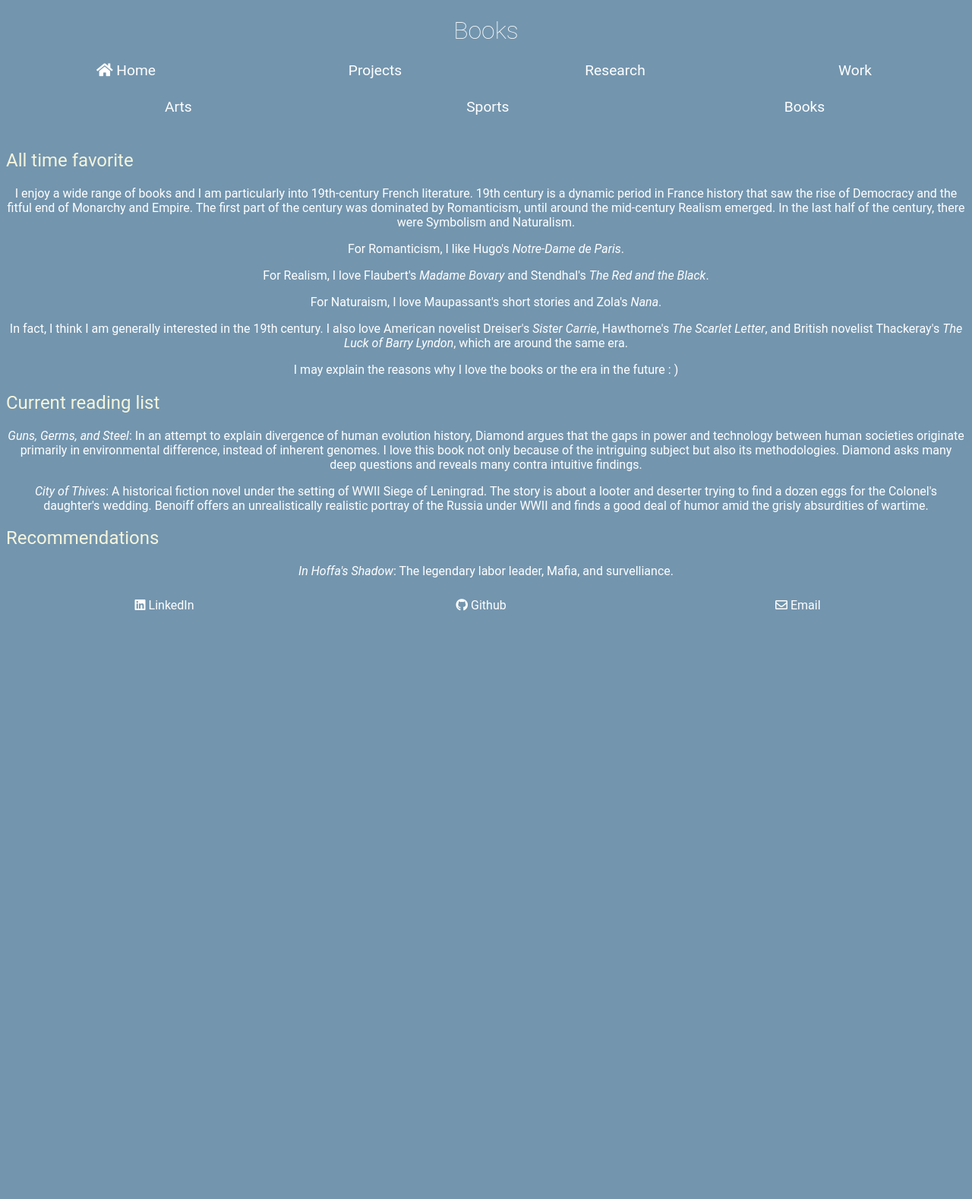
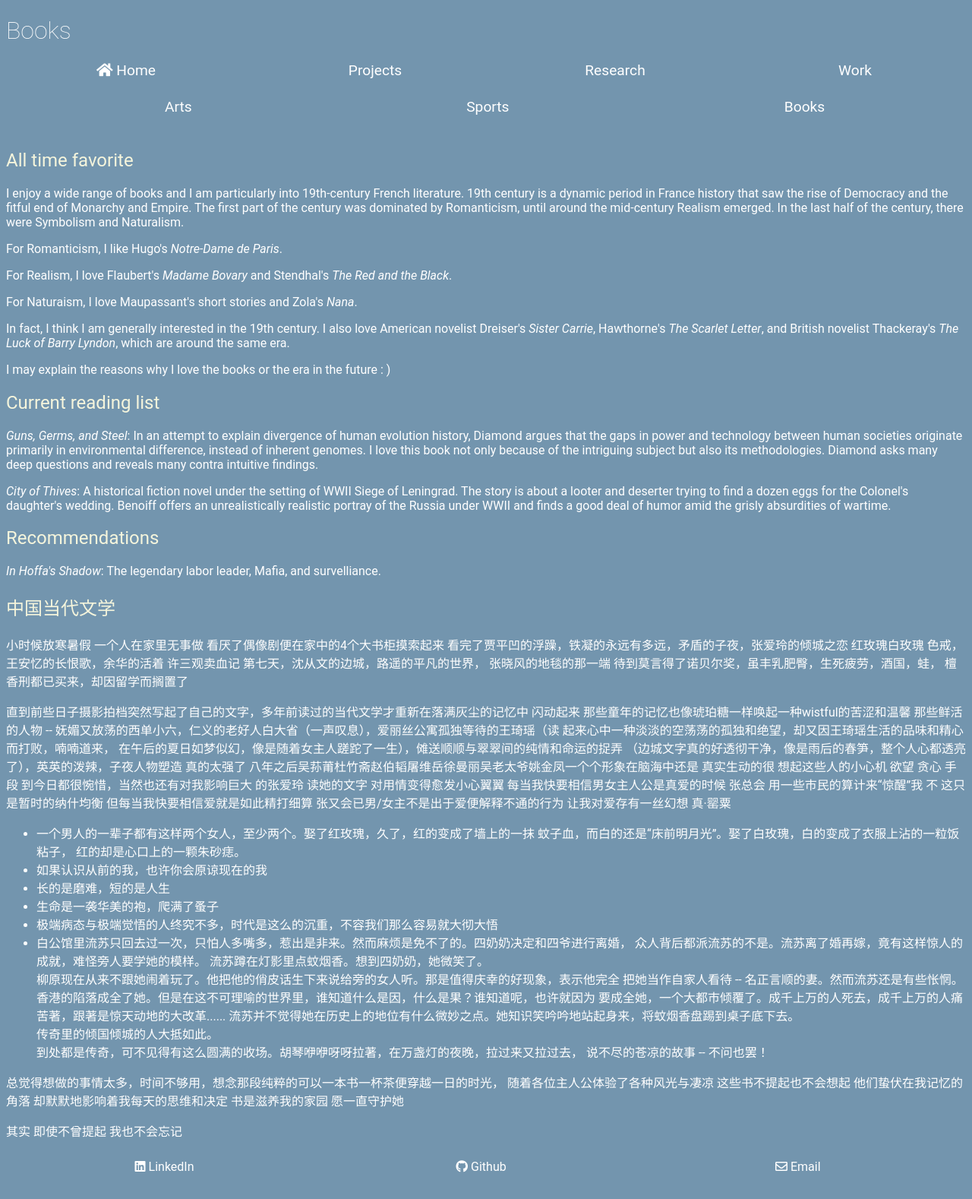
Before and after one commit to joyhuan/joyhuanqi, a PHP site: page /books.html in a window 1280 px wide. Shown: the whole page at 76% size. Before the commit the page ends 804 px from the top, so only its background shows below. Run offline with PHP 8.4, Linux system fonts and the light colour scheme.

Commit message:
added chinese literature in books

```diff
--- a/books.html
+++ b/books.html
@@ -4,7 +4,9 @@
         <meta charset="UTF-8">
         <title>Books</title>
         <link href = "styles/v2.css" type = "text/css" rel = "stylesheet" />
-        <link rel="stylesheet" href="https://pro.fontawesome.com/releases/v5.7.1/css/all.css" integrity="sha384-6jHF7Z3XI3fF4XZixAuSu0gGKrXwoX/w3uFPxC56OtjChio7wtTGJWRW53Nhx6Ev" crossorigin="anonymous">
+        <link rel="stylesheet" href="https://pro.fontawesome.com/releases/v5.7.1/css/all.css"
+        integrity="sha384-6jHF7Z3XI3fF4XZixAuSu0gGKrXwoX/w3uFPxC56OtjChio7wtTGJWRW53Nhx6Ev"
+        crossorigin="anonymous">
     </head>
     <body>
     <h1>Books</h1>
@@ -22,22 +24,86 @@
     </div>
 
     <h2>All time favorite</h2>
-    <p> I enjoy a wide range of books and I am particularly into 19th-century French literature. 19th century is a dynamic period in France history that saw the rise of Democracy and the fitful end of Monarchy and Empire. The first part of the century was dominated by Romanticism, until around the mid-century Realism emerged. In the last half of the century, there were Symbolism and Naturalism. </p>
+    <p> I enjoy a wide range of books and I am particularly into 19th-century
+        French literature. 19th century is a dynamic period in France history
+        that saw the rise of Democracy and the fitful end of Monarchy and Empire.
+        The first part of the century was dominated by Romanticism, until around
+        the mid-century Realism emerged. In the last half of the century, there
+        were Symbolism and Naturalism. </p>
 
     <p> For Romanticism, I like Hugo's <i>Notre-Dame de Paris</i>. </p>
-    <p> For Realism, I love Flaubert's <i>Madame Bovary</i> and Stendhal's <i>The Red and the Black</i>. </p>
+    <p> For Realism, I love Flaubert's <i>Madame Bovary</i> and Stendhal's <i>
+        The Red and the Black</i>. </p>
     <p> For Naturaism, I love Maupassant's short stories and Zola's <i>Nana</i>. </p>
 
-    <p> In fact, I think I am generally interested in the 19th century. I also love American novelist Dreiser's <i>Sister Carrie</i>, Hawthorne's <i>The Scarlet Letter</i>, and British novelist Thackeray's <i>The Luck of Barry Lyndon</i>, which are around the same era. </p>
+    <p> In fact, I think I am generally interested in the 19th century. I also
+        love American novelist Dreiser's <i>Sister Carrie</i>, Hawthorne's <i>
+            The Scarlet Letter</i>, and British novelist Thackeray's <i>
+                The Luck of Barry Lyndon</i>, which are around the same era. </p>
     <p>I may explain the reasons why I love the books or the era in the future : ) </p>
 
     <h2>Current reading list</h2>
 
-    <p> <i>Guns, Germs, and Steel</i>: In an attempt to explain divergence of human evolution history, Diamond argues that the gaps in power and technology between human societies originate primarily in environmental difference, instead of inherent genomes. I love this book not only because of the intriguing subject but also its methodologies. Diamond asks many deep questions and reveals many contra intuitive findings. </p>
-    <p> <i>City of Thives</i>: A historical fiction novel under the setting of WWII Siege of Leningrad. The story is about a looter and deserter trying to find a dozen eggs for the Colonel's daughter's wedding. Benoiff offers an unrealistically realistic portray of the Russia under WWII and finds a good deal of humor amid the grisly absurdities of wartime. </p>
+    <p> <i>Guns, Germs, and Steel</i>: In an attempt to explain divergence of
+        human evolution history, Diamond argues that the gaps in power and
+        technology between human societies originate primarily in environmental
+        difference, instead of inherent genomes. I love this book not only
+        because of the intriguing subject but also its methodologies.
+        Diamond asks many deep questions and reveals many contra intuitive findings. </p>
+    <p> <i>City of Thives</i>: A historical fiction novel under the setting of
+        WWII Siege of Leningrad. The story is about a looter and deserter trying
+        to find a dozen eggs for the Colonel's daughter's wedding. Benoiff offers
+        an unrealistically realistic portray of the Russia under WWII and finds
+        a good deal of humor amid the grisly absurdities of wartime. </p>
 
     <h2>Recommendations</h2>
     <p> <i>In Hoffa's Shadow</i>: The legendary labor leader, Mafia, and survelliance. </p>
+
+    <h2>中国当代文学</h2>
+    <p>小时候放寒暑假 一个人在家里无事做 看厌了偶像剧便在家中的4个大书柜摸索起来
+        看完了贾平凹的浮躁，铁凝的永远有多远，矛盾的子夜，张爱玲的倾城之恋 红玫瑰白玫瑰 色戒，
+        王安忆的长恨歌，余华的活着 许三观卖血记 第七天，沈从文的边城，路遥的平凡的世界，
+        张晓风的地毯的那一端 待到莫言得了诺贝尔奖，虽丰乳肥臀，生死疲劳，酒国，蛙，
+        檀香刑都已买来，却因留学而搁置了 </p>
+
+    <p>直到前些日子摄影拍档突然写起了自己的文字，多年前读过的当代文学才重新在落满灰尘的记忆中
+        闪动起来 那些童年的记忆也像琥珀糖一样唤起一种wistful的苦涩和温馨 那些鲜活的人物 --
+        妩媚又放荡的西单小六，仁义的老好人白大省（一声叹息），爱丽丝公寓孤独等待的王琦瑶（读
+        起来心中一种淡淡的空荡荡的孤独和绝望，却又因王琦瑶生活的品味和精心而打败，喃喃道来，
+        在午后的夏日如梦似幻，像是随着女主人蹉跎了一生），傩送顺顺与翠翠间的纯情和命运的捉弄
+        （边城文字真的好透彻干净，像是雨后的春笋，整个人心都透亮了），英英的泼辣，子夜人物塑造
+        真的太强了 八年之后吴荪莆杜竹斋赵伯韬屠维岳徐曼丽吴老太爷姚金凤一个个形象在脑海中还是
+        真实生动的很 想起这些人的小心机 欲望 贪心 手段 到今日都很惋惜，当然也还有对我影响巨大
+        的张爱玲 读她的文字 对用情变得愈发小心翼翼 每当我快要相信男女主人公是真爱的时候 张总会
+        用一些市民的算计来“惊醒”我 不 这只是暂时的纳什均衡 但每当我快要相信爱就是如此精打细算
+        张又会已男/女主不是出于爱便解释不通的行为 让我对爱存有一丝幻想 真·罂粟</p>
+    <ul>
+        <li>一个男人的一辈子都有这样两个女人，至少两个。娶了红玫瑰，久了，红的变成了墙上的一抹
+            蚊子血，而白的还是“床前明月光”。娶了白玫瑰，白的变成了衣服上沾的一粒饭粘子，
+            红的却是心口上的一颗朱砂痣。</li>
+        <li> 如果认识从前的我，也许你会原谅现在的我 </li>
+        <li> 长的是磨难，短的是人生 </li>
+        <li> 生命是一袭华美的袍，爬满了蚤子 </li>
+        <li> 极端病态与极端觉悟的人终究不多，时代是这么的沉重，不容我们那么容易就大彻大悟 </li>
+        <li>
+白公馆里流苏只回去过一次，只怕人多嘴多，惹出是非来。然而麻烦是免不了的。四奶奶决定和四爷进行离婚，
+众人背后都派流苏的不是。流苏离了婚再嫁，竟有这样惊人的成就，难怪旁人要学她的模样。
+流苏蹲在灯影里点蚊烟香。想到四奶奶，她微笑了。<br />
+柳原现在从来不跟她闹着玩了。他把他的俏皮话生下来说给旁的女人听。那是值得庆幸的好现象，表示他完全
+把她当作自家人看待 -- 名正言顺的妻。然而流苏还是有些怅惘。<br />
+香港的陷落成全了她。但是在这不可理喻的世界里，谁知道什么是因，什么是果？谁知道呢，也许就因为
+要成全她，一个大都市倾覆了。成千上万的人死去，成千上万的人痛苦著，跟著是惊天动地的大改革......
+流苏并不觉得她在历史上的地位有什么微妙之点。她知识笑吟吟地站起身来，将蚊烟香盘踢到桌子底下去。<br />
+传奇里的倾国倾城的人大抵如此。<br />
+到处都是传奇，可不见得有这么圆满的收场。胡琴咿咿呀呀拉著，在万盏灯的夜晚，拉过来又拉过去，
+说不尽的苍凉的故事 -- 不问也罢！</li>
+    </ul>
+
+    <p> 总觉得想做的事情太多，时间不够用，想念那段纯粹的可以一本书一杯茶便穿越一日的时光，
+        随着各位主人公体验了各种风光与凄凉 这些书不提起也不会想起 他们蛰伏在我记忆的角落
+        却默默地影响着我每天的思维和决定 书是滋养我的家园 愿一直守护她</p>
+
+    <p> 其实 即使不曾提起 我也不会忘记 </p>
 
     <footer>
       <div class="column"> <a href="https://www.linkedin.com/in/huan-qi-345913110/" target="_blank"><i class="fab fa-linkedin"></i> LinkedIn </a> </div>
--- a/styles/v2.css
+++ b/styles/v2.css
@@ -7,7 +7,7 @@
 
 h1 {
   font-weight: lighter;
-  text-align: center;
+  text-align: left;
   color: white;
   background-color: inherit;
   font-family: Roboto,"Helvetica Neue",sans-serif;
@@ -22,7 +22,7 @@
 }
 
 p {
-  text-align: center;
+  text-align: left;
   color: white;
   background-color: inherit;
   font-family: Roboto,"Helvetica Neue",sans-serif;
```
Also changed, not shown: 1 other file.
